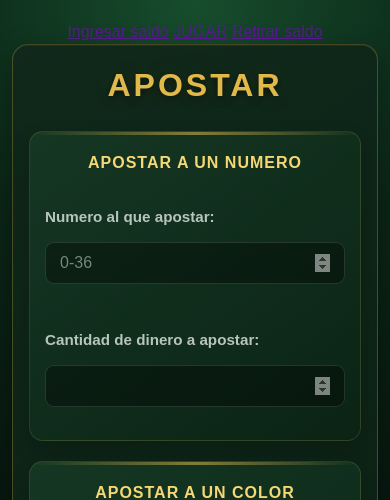
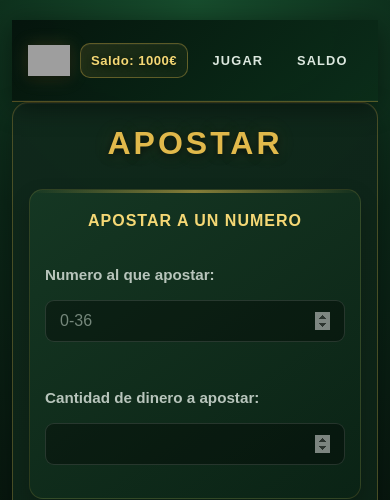
Before and after one commit to Suerooo/DAW2, a PHP site: page /Ruleta.php in a window 390 px wide. Shown: the top 500 px of the page. Run offline with PHP 8.4, Linux system fonts and the light colour scheme; grey boxes are pictures that could not be loaded.

Commit message:
Agregar archivo style-header.css y mejorar la estructura del encabezado en Ruleta.php; corregir enlaces y estilos

```diff
--- a/PHP/Ruleta/Ruleta.php
+++ b/PHP/Ruleta/Ruleta.php
@@ -5,6 +5,7 @@
   <meta charset="UTF-8">
   <meta name="viewport" content="width=device-width, initial-scale=1.0">
   <link rel="stylesheet" href="style.css">
+  <link rel="stylesheet" href="style-header.css">
   <title>RU-RULETA</title>
 </head>
 
@@ -259,15 +260,15 @@ if ($_SERVER['REQUEST_METHOD'] === 'POST' || isset($_POST[ACTION])) {
       break;
   }
 
-  header("Location: Ruleta.php");
+  header("Location: ruleta.php");
   exit;
 }
 ?>
 
 
 <body>
-  <?php include 'header.php' ?>
-  <form action="Ruleta.php" method="POST">
+  <?php include_once 'header.php' ?>
+  <form action="ruleta.php" method="POST">
     <h1>APOSTAR</h1>
     <div>
       <h2>APOSTAR A UN NUMERO</h2>
--- a/PHP/Ruleta/header.php
+++ b/PHP/Ruleta/header.php
@@ -1,20 +1,14 @@
-<!DOCTYPE html>
-<html lang="en">
+<header>
+  <img
+    src="https://images.vexels.com/media/users/3/151205/isolated/preview/8857efb275fbf2435db40a222d05b1e6-icono-de-rueda-de-ruleta.png"
+    alt="Logo ruleta">
 
-<head>
-  <meta charset="UTF-8">
-  <meta name="viewport" content="width=device-width, initial-scale=1.0">
-  <title>Document</title>
-</head>
+  <nav>
+    <a href="Ruleta.php">JUGAR</a>
+    <a href="">SALDO</a>
+  </nav>
 
-<body>
-  <header>
-    <nav>
-      <a href="">Ingresar saldo</a>
-      <a href="">JUGAR</a>
-      <a href="">Retirar saldo</a>
-    </nav>
-  </header>
-</body>
-
-</html>
+  <h2>
+    Saldo: <?= $_SESSION[SESSION_BALANCE] ?>€
+  </h2>
+</header>
--- /dev/null
+++ b/PHP/Ruleta/style-header.css
@@ -0,0 +1,233 @@
+/* =========================
+   HEADER - RU RULETA
+   ========================= */
+
+header {
+  position: sticky;
+  top: 0;
+  z-index: 1000;
+
+  width: 100%;
+  min-height: 82px;
+
+  display: flex;
+  align-items: center;
+
+  padding: 12px clamp(20px, 5vw, 70px);
+  gap: 35px;
+
+  background: linear-gradient(135deg, rgba(5, 20, 12, 0.97), rgba(11, 45, 25, 0.97));
+
+  border-bottom: 1px solid rgba(225, 185, 75, 0.35);
+
+  box-shadow:
+    0 5px 25px rgba(0, 0, 0, 0.45),
+    inset 0 -1px 0 rgba(255, 255, 255, 0.03);
+
+  backdrop-filter: blur(8px);
+}
+
+/* =========================
+   LOGO
+   ========================= */
+
+header > img {
+  width: 58px;
+  height: 58px;
+
+  object-fit: contain;
+
+  flex-shrink: 0;
+
+  filter: drop-shadow(0 3px 5px rgba(0, 0, 0, 0.4)) drop-shadow(0 0 8px rgba(225, 185, 75, 0.18));
+
+  transition:
+    transform 0.3s ease,
+    filter 0.3s ease;
+}
+
+header > img:hover {
+  transform: rotate(20deg) scale(1.07);
+
+  filter: drop-shadow(0 4px 7px rgba(0, 0, 0, 0.5)) drop-shadow(0 0 12px rgba(225, 185, 75, 0.35));
+}
+
+/* =========================
+   NAVEGACION
+   ========================= */
+
+header nav {
+  display: flex;
+  align-items: center;
+
+  gap: 10px;
+
+  flex: 1;
+}
+
+header nav a {
+  position: relative;
+
+  display: inline-flex;
+  justify-content: center;
+  align-items: center;
+
+  min-width: 105px;
+
+  padding: 11px 18px;
+
+  border-radius: 8px;
+
+  color: #dce8df;
+
+  font-family: Arial, Helvetica, sans-serif;
+
+  font-size: 0.9rem;
+  font-weight: 800;
+
+  letter-spacing: 1.2px;
+
+  text-decoration: none;
+
+  transition:
+    color 0.2s ease,
+    background 0.2s ease,
+    transform 0.2s ease;
+}
+
+/* Línea dorada debajo */
+
+header nav a::after {
+  content: "";
+
+  position: absolute;
+
+  left: 50%;
+  bottom: 4px;
+
+  width: 0;
+  height: 2px;
+
+  border-radius: 20px;
+
+  background: #e1b94b;
+
+  transform: translateX(-50%);
+
+  transition: width 0.25s ease;
+}
+
+header nav a:hover {
+  color: #f5d875;
+
+  background: rgba(225, 185, 75, 0.07);
+
+  transform: translateY(-1px);
+}
+
+header nav a:hover::after {
+  width: 55%;
+}
+
+/* =========================
+   SALDO
+   ========================= */
+
+header > h2 {
+  margin: 0;
+  padding: 10px 18px;
+
+  white-space: nowrap;
+
+  border: 1px solid rgba(225, 185, 75, 0.35);
+  border-radius: 10px;
+
+  background: linear-gradient(135deg, rgba(225, 185, 75, 0.12), rgba(225, 185, 75, 0.04));
+
+  color: #f5d875;
+
+  font-family: Arial, Helvetica, sans-serif;
+
+  font-size: 1rem;
+  font-weight: 700;
+
+  letter-spacing: 0.5px;
+
+  text-shadow: 0 2px 5px rgba(0, 0, 0, 0.6);
+
+  box-shadow: inset 0 1px 0 rgba(255, 255, 255, 0.04);
+}
+
+/* =========================
+   RESPONSIVE - TABLET
+   ========================= */
+
+@media (max-width: 700px) {
+  header {
+    padding: 10px 16px;
+
+    gap: 15px;
+
+    flex-wrap: wrap;
+  }
+
+  header > img {
+    width: 48px;
+    height: 48px;
+  }
+
+  header nav {
+    order: 3;
+
+    width: 100%;
+
+    justify-content: center;
+  }
+
+  header nav a {
+    flex: 1;
+
+    min-width: auto;
+
+    max-width: 180px;
+  }
+
+  header > h2 {
+    margin-left: auto;
+
+    font-size: 0.9rem;
+
+    padding: 8px 13px;
+  }
+}
+
+/* =========================
+   RESPONSIVE - MOVIL
+   ========================= */
+
+@media (max-width: 420px) {
+  header {
+    gap: 10px;
+  }
+
+  header > img {
+    width: 42px;
+    height: 42px;
+  }
+
+  header > h2 {
+    font-size: 0.82rem;
+
+    padding: 7px 10px;
+  }
+
+  header nav {
+    gap: 5px;
+  }
+
+  header nav a {
+    padding: 9px 10px;
+
+    font-size: 0.8rem;
+  }
+}
```
Also changed, not shown: PHP/Ruleta/saldo.php (added).
